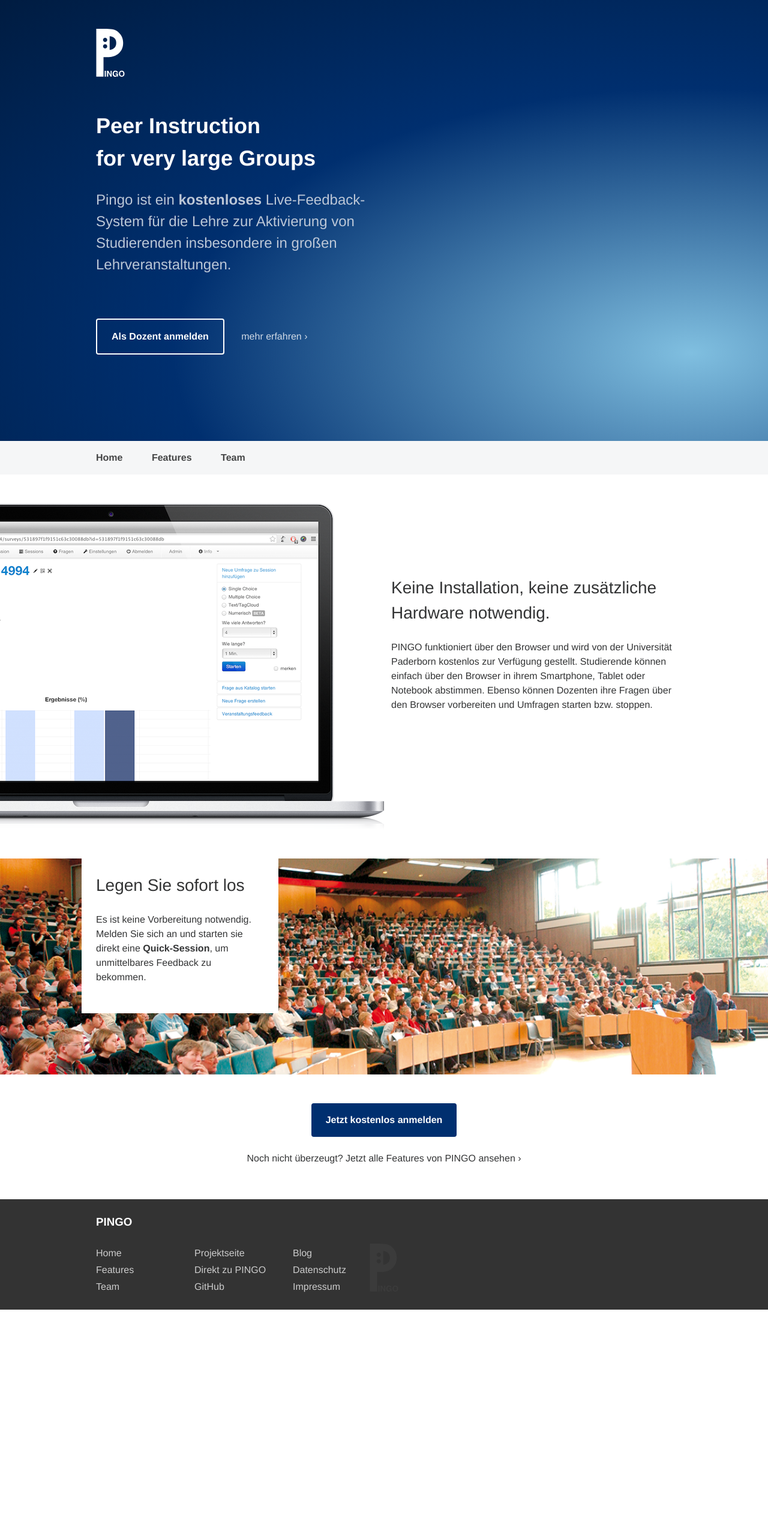
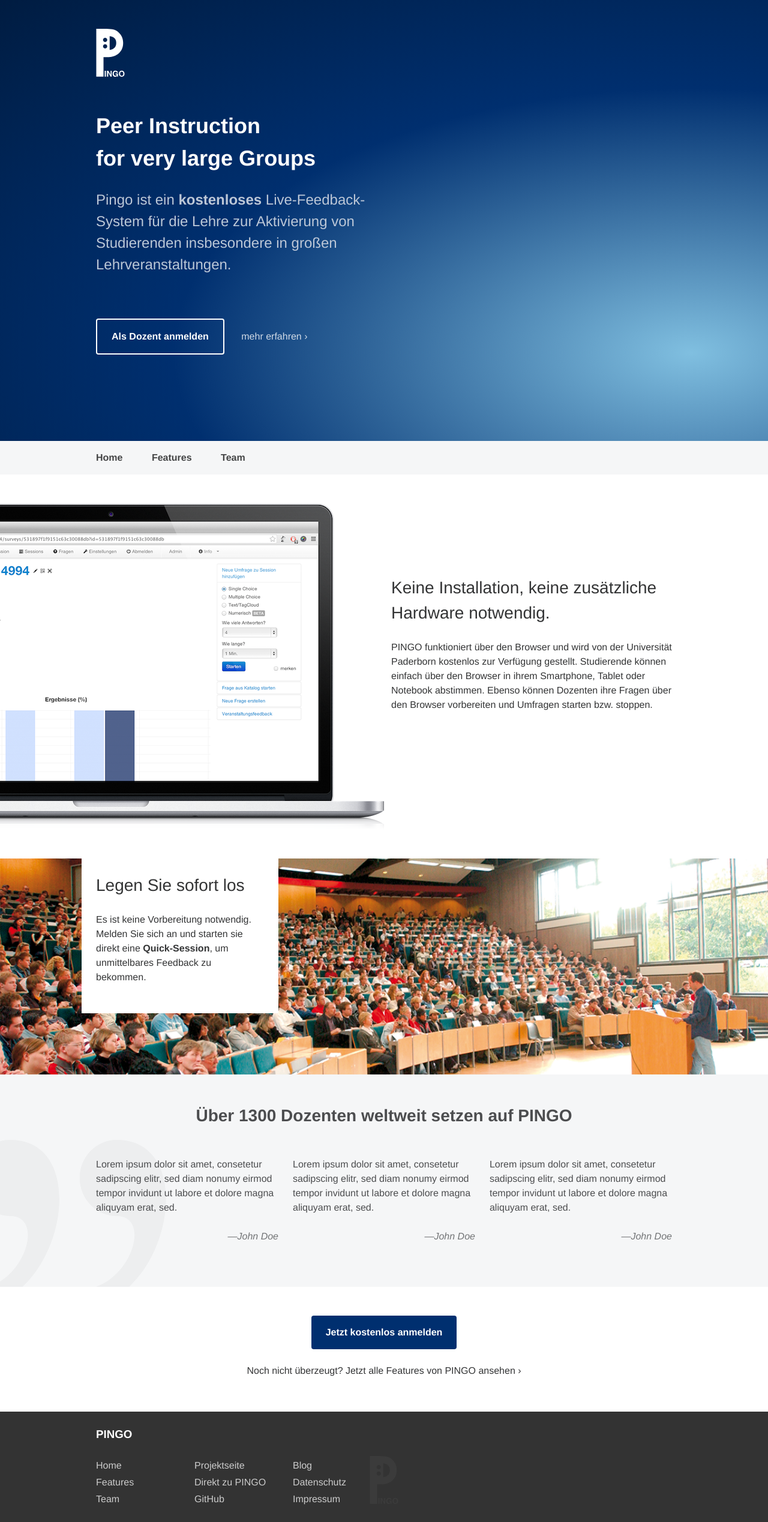
Before and after one commit to PingoUPB/pingoupb.github.io, a Jekyll site: the page built from index.html, in a window 1280 px wide. Shown: the whole page at 60% size. Built offline with Jekyll 4.4.1, drawn with Linux system fonts in a browser that asks for light colours; Markdown is read by kramdown in place of the engine named in the settings; before the commit the page ends 2183 px from its top, so only the background shows below that.

Commit message:
adds some dummy testimonials

```diff
--- a/index.html
+++ b/index.html
@@ -46,6 +46,31 @@
 		</div>
 	</div>
 </section>
+<section class="testimonials">
+	<div class="centered">
+		<h2 class="testimonials__title">Über 1300 Dozenten weltweit setzen auf PINGO</h2>
+		<div class="grid">
+			<article class="grid__item one-third portable--one-whole testimonials__item">
+				<p>
+					Lorem ipsum dolor sit amet, consetetur sadipscing elitr, sed diam nonumy eirmod tempor invidunt ut labore et dolore magna aliquyam erat, sed.
+				</p>
+				<p class="testimonials__author">—John Doe</p>
+			</article>
+			<article class="grid__item one-third portable--one-whole testimonials__item">
+				<p>
+					Lorem ipsum dolor sit amet, consetetur sadipscing elitr, sed diam nonumy eirmod tempor invidunt ut labore et dolore magna aliquyam erat, sed.
+				</p>
+				<p class="testimonials__author">—John Doe</p>
+			</article>
+			<article class="grid__item one-third portable--one-whole testimonials__item">
+				<p>
+					Lorem ipsum dolor sit amet, consetetur sadipscing elitr, sed diam nonumy eirmod tempor invidunt ut labore et dolore magna aliquyam erat, sed.
+				</p>
+				<p class="testimonials__author">—John Doe</p>
+			</article>
+		</div>
+	</div>
+</section>
 <section class="call-section">
 	<article class="centered call-section__text">
 		<p><a class="button button--primary" href="https://pingo.upb.de/users/sign_up?utm_source=landing-page&utm_medium=web&utm_campaign=lndng-btn-bttm">Jetzt kostenlos anmelden</a>
```
Also changed, not shown: assets/css/main.css (+22 -0 lines), assets/css/main.prefixed.css (+22 -0 lines), assets/scss/theme/_landing.scss (+24 -0 lines), assets/css/main.min.css, assets/img/quote.svg (added).
